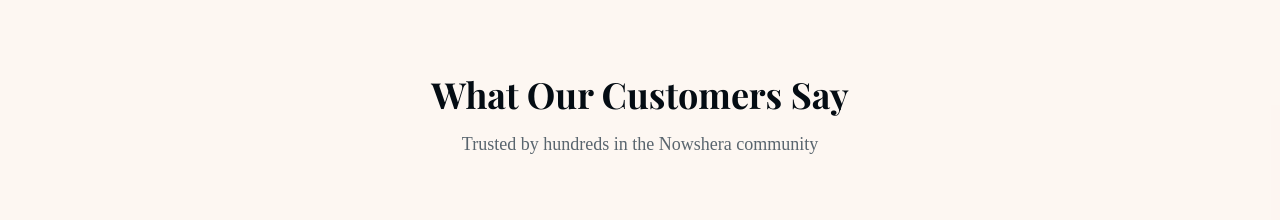
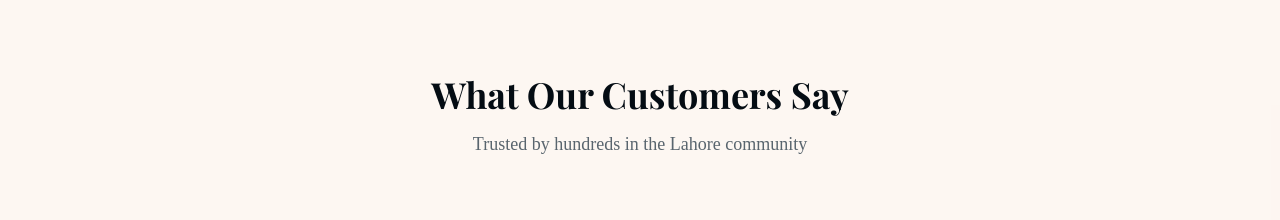
Before and after one commit to algomindsllc/Khurshid-Book-Center, a Next.js app: page / in a window 1280 px wide. Shown: the part 3960-4180 px from the top of the page. Built offline with nearby package versions, Linux system fonts and the light colour scheme; a web font is replaced by a local one.

Commit message:
Update: Change community reference from Nowshera to Lahore

```diff
--- a/app/page.tsx
+++ b/app/page.tsx
@@ -559,7 +559,7 @@ export default function Home() {
         <div className="container mx-auto px-4">
           <div className="max-w-3xl mx-auto text-center mb-16">
             <h3 className="text-3xl md:text-4xl font-serif font-bold text-foreground mb-4">What Our Customers Say</h3>
-            <p className="text-lg text-muted-foreground">Trusted by hundreds in the Nowshera community</p>
+            <p className="text-lg text-muted-foreground">Trusted by hundreds in the Lahore community</p>
           </div>
 
           <div className="grid md:grid-cols-3 gap-6 max-w-6xl mx-auto">
```
